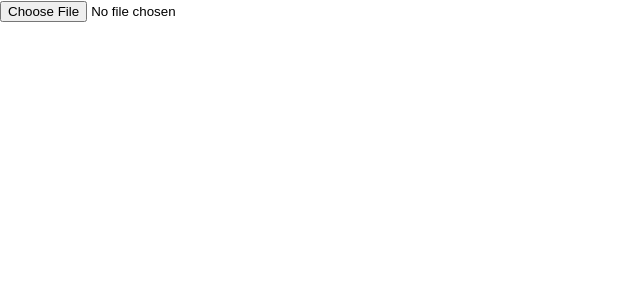
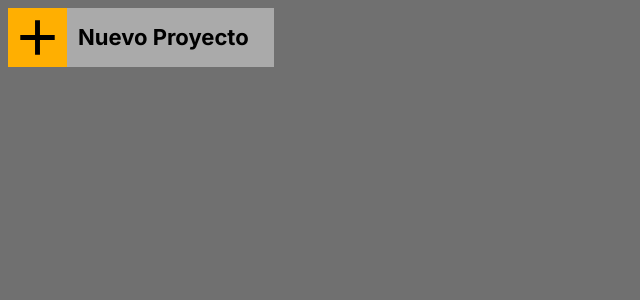
Before and after one commit to germaimo/gotya-frontend, a React (Create React App) app: page / in a window 1280 px wide. Shown: the top 300 px of the page, without its empty margins (0-640 px from the left). Built offline with nearby package versions, Linux system fonts and the light colour scheme.

Commit message:
agregue fuentes google, oculte input html y muestro un boton estilado, proyectos mostrandose con estilos, se levanta los proyectos de localstorage y se muestran, validaciones en reducer para no tirar error si no existe proyecto en localstorage

```diff
--- a/public/index.html
+++ b/public/index.html
@@ -4,7 +4,10 @@
     <meta charset="utf-8" />
     <link rel="icon" href="%PUBLIC_URL%/favicon.ico" />
     <meta name="viewport" content="width=device-width, initial-scale=1" />
-    <meta name="theme-color" content="#000000" />
+    <link rel="preconnect" href="https://fonts.googleapis.com">
+    <link rel="preconnect" href="https://fonts.gstatic.com" crossorigin>
+    <link href="https://fonts.googleapis.com/css2?family=Inter:wght@400;500;700&display=swap" rel="stylesheet">
+
     <meta
       name="description"
       content="Web site created using create-react-app"
@@ -15,29 +18,12 @@
       user's mobile device or desktop. See https://developers.google.com/web/fundamentals/web-app-manifest/
     -->
     <link rel="manifest" href="%PUBLIC_URL%/manifest.json" />
-    <!--
-      Notice the use of %PUBLIC_URL% in the tags above.
-      It will be replaced with the URL of the `public` folder during the build.
-      Only files inside the `public` folder can be referenced from the HTML.
 
-      Unlike "/favicon.ico" or "favicon.ico", "%PUBLIC_URL%/favicon.ico" will
-      work correctly both with client-side routing and a non-root public URL.
-      Learn how to configure a non-root public URL by running `npm run build`.
-    -->
-    <title>React App</title>
+    <title>Gotya</title>
   </head>
   <body>
     <noscript>You need to enable JavaScript to run this app.</noscript>
     <div id="root"></div>
-    <!--
-      This HTML file is a template.
-      If you open it directly in the browser, you will see an empty page.
 
-      You can add webfonts, meta tags, or analytics to this file.
-      The build step will place the bundled scripts into the <body> tag.
-
-      To begin the development, run `npm start` or `yarn start`.
-      To create a production bundle, use `npm run build` or `yarn build`.
-    -->
   </body>
 </html>
--- a/src/components/FileUploader.js
+++ b/src/components/FileUploader.js
@@ -1,9 +1,10 @@
-import { useEffect, useState } from "react";
-import {useDispatch} from "react-redux";
+import React, { useEffect, useState } from "react";
+import { useDispatch } from "react-redux";
 
 const FileUploader = ({ handleSubmit }) => {
   const [selectedFile, setSelectedFile] = useState(null);
   const [selectedFileName, setSelectedFileName] = useState("");
+  const inputRef = React.createRef();
   const dispatch = useDispatch();
 
   const removeFile = () => {
@@ -11,9 +12,14 @@ const FileUploader = ({ handleSubmit }) => {
     setSelectedFileName("");
   };
 
-  const changeNombreProyecto = (e) =>{
+  const changeNombreProyecto = (e) => {
     dispatch({ type: "SET_NOMBRE_PROYECTO", payload: e });
-  }
+  };
+
+  const selectFile = (event) => {
+    event.persist();
+    inputRef.current.click();
+  };
 
   useEffect(() => {
     selectedFile?.name !== undefined && setSelectedFileName(selectedFile.name);
@@ -27,7 +33,11 @@ const FileUploader = ({ handleSubmit }) => {
           <button onClick={removeFile}>Eliminar archivo seleccionado</button>
           <br />
           <br />
-          <input type="text" onBlur={(e) => changeNombreProyecto(e.target.value)} placeholder="Nombre del proyecto"/>
+          <input
+            type="text"
+            onBlur={(e) => changeNombreProyecto(e.target.value)}
+            placeholder="Nombre del proyecto"
+          />
           <br />
           <br />
           <button
@@ -42,11 +52,38 @@ const FileUploader = ({ handleSubmit }) => {
       ) : (
         <>
           <input
-            id="1"
+            id="botonArchivo"
             type="file"
             value=""
+            ref={inputRef}
             onChange={(e) => setSelectedFile(e.target.files[0])}
+            style={{ display: "none" }}
           />
+          <div className="botonNuevoProyecto" onClick={selectFile}>
+            {" "}
+            <span className="iconoMas">
+              <svg
+                width="59"
+                height="59"
+                viewBox="0 0 59 59"
+                fill="none"
+                xmlns="http://www.w3.org/2000/svg"
+              >
+                <g clipPath="url(#clip0_6_646)">
+                  <path
+                    d="M46.7083 31.9584H31.9583V46.7084H27.0417V31.9584H12.2917V27.0417H27.0417V12.2917H31.9583V27.0417H46.7083V31.9584Z"
+                    fill="black"
+                  />
+                </g>
+                <defs>
+                  <clipPath id="clip0_6_646">
+                    <rect width="59" height="59" fill="white" />
+                  </clipPath>
+                </defs>
+              </svg>
+            </span>{" "}
+            <p className="nuevoProyecto">Nuevo Proyecto</p>{" "}
+          </div>
         </>
       )}
       <br />
--- a/src/index.css
+++ b/src/index.css
@@ -1,13 +1,96 @@
+/*reset*/
+p {
+  margin-block-start: 0;
+  margin-block-end: 0;
+  margin-inline-start: 0px;
+  margin-inline-end: 0px;
+}
+/*fin reset*/
+
 body {
-  margin: 0;
-  font-family: -apple-system, BlinkMacSystemFont, 'Segoe UI', 'Roboto', 'Oxygen',
-    'Ubuntu', 'Cantarell', 'Fira Sans', 'Droid Sans', 'Helvetica Neue',
-    sans-serif;
-  -webkit-font-smoothing: antialiased;
-  -moz-osx-font-smoothing: grayscale;
+  background: #707070;
+  font-family: "Inter", sans-serif;
 }
 
-code {
-  font-family: source-code-pro, Menlo, Monaco, Consolas, 'Courier New',
-    monospace;
+.nuevoProyecto {
+  font-family: Inter;
+  font-size: 22px;
+  font-weight: 700;
+  line-height: 27px;
+  letter-spacing: 0em;
+  cursor: pointer;
+  transition: font-weight 2s;
+  padding-left: 0.5em;
 }
+
+.botonNuevoProyecto {
+  background: #aaaaaa;
+  width: 266px;
+  display: flex;
+  align-items: center;
+}
+
+.iconoMas {
+  display: flex;
+  background: #ffaf01;
+  width: fit-content;
+}
+
+.nombreProyecto:hover {
+  font-weight: 800;
+}
+
+.card {
+  background: #7cc6ff;
+  width: 247px;
+  border: 4px solid #515151;
+  transition: background 2s;
+}
+
+.card:hover {
+  background: #1887dc;
+}
+
+.bordeGris {
+  border-color: #515151;
+}
+
+
+
+.nombreProyecto {
+  font-family: Inter;
+  font-size: 20px;
+  font-weight: 500;
+  line-height: 24px;
+  letter-spacing: 0em;
+  border-bottom: 4px solid #515151;
+  padding: 7px;
+  cursor: pointer;
+}
+
+.flex {
+  display: flex;
+  flex-direction: row;
+  align-items: center;
+  cursor: pointer;
+}
+
+.opciones > .flex:first-child {
+  border-bottom: 4px solid #515151;
+}
+
+.flex span {
+  border-right: 2px solid #5151514d;
+  padding: 7px;
+}
+
+.textoCompartir,
+.textoEliminar {
+  font-family: Inter;
+  font-size: 18px;
+  font-weight: 400;
+  line-height: 22px;
+  letter-spacing: 0em;
+  text-align: left;
+  margin-left: 14px;
+}
--- a/src/routes/Home.js
+++ b/src/routes/Home.js
@@ -1,8 +1,79 @@
-import { useEffect, useState } from "react";
-import { useDispatch} from "react-redux";
+import { useState } from "react";
+import { useDispatch } from "react-redux";
 import { useNavigate } from "react-router-dom";
 import FileUploader from "../components/FileUploader";
 import Loader from "../components/Loader";
+
+const Projects = () => {
+  //get projects from localStorage
+  const projects = Object.keys(localStorage).map((key) => ({
+    nombre: key,
+    data: JSON.parse(localStorage.getItem(key)),
+  }));
+
+  return (
+    <>
+      {projects.map((project) => (
+        <div className="card" key={project.nombre}>
+          <div className="nombreProyecto">{project.nombre}</div>
+          <div className="opciones">
+
+            <div className="flex">
+              <span>
+                <svg
+                  width="32"
+                  height="32"
+                  viewBox="0 0 32 32"
+                  fill="none"
+                  xmlns="http://www.w3.org/2000/svg"
+                >
+                  <g clipPath="url(#clip0_14_95)">
+                    <path
+                      d="M24 21.44C22.9867 21.44 22.08 21.84 21.3867 22.4667L11.88 16.9333C11.9467 16.6267 12 16.32 12 16C12 15.68 11.9467 15.3733 11.88 15.0667L21.28 9.58667C22 10.2533 22.9467 10.6667 24 10.6667C26.2133 10.6667 28 8.88001 28 6.66667C28 4.45334 26.2133 2.66667 24 2.66667C21.7867 2.66667 20 4.45334 20 6.66667C20 6.98667 20.0533 7.29334 20.12 7.60001L10.72 13.08C10 12.4133 9.05333 12 8 12C5.78667 12 4 13.7867 4 16C4 18.2133 5.78667 20 8 20C9.05333 20 10 19.5867 10.72 18.92L20.2133 24.4667C20.1467 24.7467 20.1067 25.04 20.1067 25.3333C20.1067 27.48 21.8533 29.2267 24 29.2267C26.1467 29.2267 27.8933 27.48 27.8933 25.3333C27.8933 23.1867 26.1467 21.44 24 21.44Z"
+                      fill="black"
+                    />
+                  </g>
+                  <defs>
+                    <clipPath id="clip0_14_95">
+                      <rect width="32" height="32" fill="white" />
+                    </clipPath>
+                  </defs>
+                </svg>
+              </span>
+              <p className="textoCompartir">Compartir</p>
+            </div>
+
+            <div className="flex">
+              <span>
+                <svg
+                  width="32"
+                  height="32"
+                  viewBox="0 0 32 32"
+                  fill="none"
+                  xmlns="http://www.w3.org/2000/svg"
+                >
+                  <g clipPath="url(#clip0_14_100)">
+                    <path
+                      d="M8 25.3333C8 26.8 9.2 28 10.6667 28H21.3333C22.8 28 24 26.8 24 25.3333V9.33333H8V25.3333ZM25.3333 5.33333H20.6667L19.3333 4H12.6667L11.3333 5.33333H6.66667V8H25.3333V5.33333Z"
+                      fill="black"
+                    />
+                  </g>
+                  <defs>
+                    <clipPath id="clip0_14_100">
+                      <rect width="32" height="32" fill="white" />
+                    </clipPath>
+                  </defs>
+                </svg>
+              </span>
+              <p className="textoEliminar">Eliminar</p>
+            </div>
+
+          </div>
+        </div>
+      ))}
+    </>
+  );
+};
 
 export default function Home() {
   const navigate = useNavigate();
@@ -23,81 +94,33 @@ export default function Home() {
       const midiResponse = await fetch("http://localhost:3001/midi-tracks");
       const midiData = await midiResponse.json();
 
-      if(audioData.length === 0 && midiData.length === 0) {
+      if (audioData.length === 0 && midiData.length === 0) {
         throw new Error("No hay datos");
       }
 
       //si hay audioData, guardo en el store
-      if(audioData.length > 0) {
+      if (audioData.length > 0) {
         dispatch({ type: "SET_AUDIO_TRACKS", payload: audioData });
       }
 
       //si hay midiData, guardo en el store
-      if(midiData.length > 0) {
+      if (midiData.length > 0) {
         dispatch({ type: "SET_MIDI_TRACKS", payload: midiData });
       }
 
-      if(midiData.length > 0 && audioData.length > 0){
+      if (midiData.length > 0 && audioData.length > 0) {
         navigate("/Proyecto");
       }
-
     } catch (error) {
       console.error(error);
     }
   };
 
-  const showProjects = () => {
-    //get projects from localStorage
-    const projects = Object.keys(localStorage);
-    const items = { ...localStorage };
-    let conunt = 0;
-    Object.values(items).forEach(valor => {
-      console.log(JSON.parse(valor));
-      conunt++;
-      console.log(conunt);
-    });
-    // Object.entries(items).forEach(([propiedad, valor]) => {
-    //   console.log(`Propiedad: ${propiedad}, Valor: ${valor}`);
-    // });
-
-    /*if(projects.length > 0) {
-      return (
-        <div>
-          <h2>Proyectos guardados</h2>
-          <ul>
-            {projects.map((project) => (
-              <li key={project}>
-                <button
-                  onClick={() => {
-                    dispatch({ type: "SET_NOMBRE_PROYECTO", payload: project });
-                    navigate("/Proyecto");
-                  }}
-                >
-                  {project}
-                </button>
-              </li>
-            ))}
-          </ul>
-        </div>
-      );
-    } */
-  }
-
-  useEffect(()=>
-  {
-    showProjects();
-  }, []);
-
   return (
     <>
-      {loading ? (
-        <Loader />
-      ) : (
-        <FileUploader
-          handleSubmit={handleSubmit}
-        />
-      )}
+      {loading ? <Loader /> : <FileUploader handleSubmit={handleSubmit} />}
 
+      <Projects />
     </>
   );
 }
--- a/src/store/singleProyectReducer.js
+++ b/src/store/singleProyectReducer.js
@@ -12,9 +12,18 @@ const initialState = {
 const singleProyectReducer = (state = initialState, action) => {
 
   let getText = (tipo, trackName) => {
+
+    //validar si el proyecto existe en localStorage, sino devuelvo vacio
+
+    if (Storage.get(state.nombreProyecto) === null) return "";
+
+    // sino devuelvo el texto correspndiente
     let proyecto = Storage.get(state.nombreProyecto);
     let tracks = proyecto[tipo + "Tracks"];
     let track = tracks.filter((track) => track.track === trackName)[0];
+    //validar si existe la propiedad "text" en track, sino devuelvo vacio
+
+    if (track?.text === undefined) return "";
 
     return track.text;
   };
```
